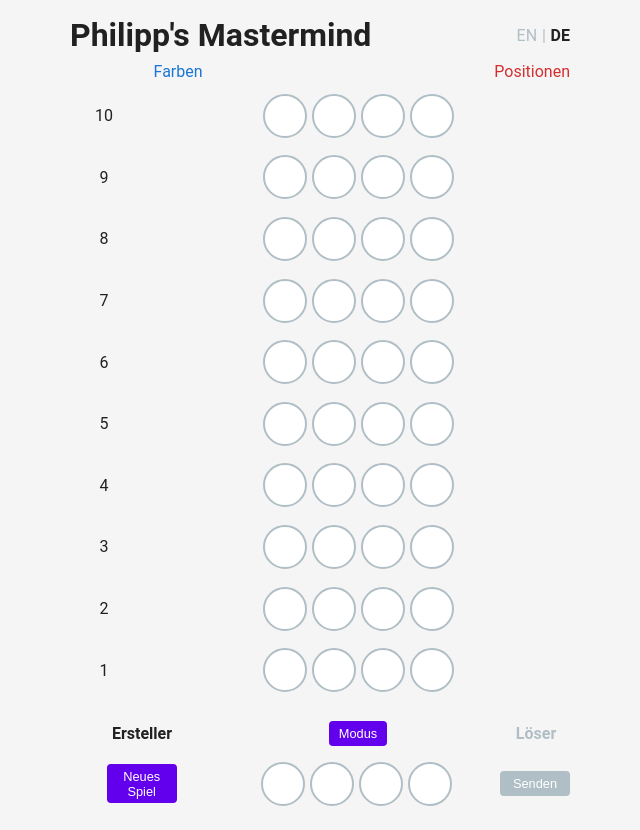
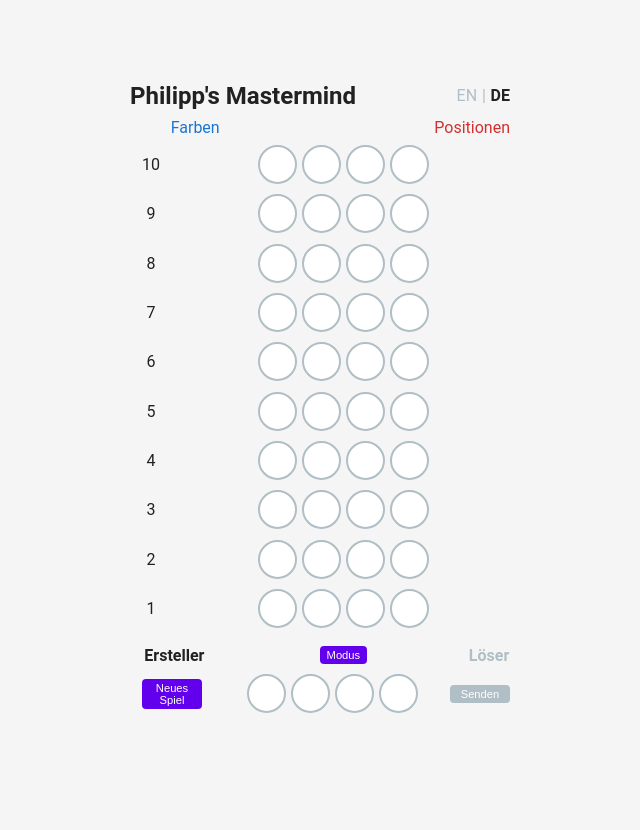
Before and after one commit to Trubar4/MasterMind, a plain HTML site: page philipp-mastermind-pwa/index.html in a window 1280 px wide. Shown: the whole page, without its empty margins (320-960 px from the left). After the commit the page ends 800 px from the top, so only its background shows below. Drawn offline with Linux system fonts and the light colour scheme.

Commit message:
Add files via upload

```diff
--- a/philipp-mastermind-pwa/styles.css
+++ b/philipp-mastermind-pwa/styles.css
@@ -12,8 +12,8 @@ body {
 .container {
     text-align: center;
     width: 95%;
-    max-width: 500px;
-    padding: 1rem;
+    max-width: 380px;
+    padding: 0.5rem;
 }
 
 .top-bar {
@@ -24,7 +24,7 @@ body {
 }
 
 h1 {
-    font-size: clamp(1.5rem, 5vw, 2rem);
+    font-size: clamp(1.2rem, 4vw, 1.5rem);
     color: #212121;
     margin: 0;
 }
@@ -32,10 +32,10 @@ h1 {
 /* New four-column header layout */
 .header {
     display: grid;
-    grid-template-columns: 1fr 1fr 4fr 1fr;
-    gap: 0.5rem;
+    grid-template-columns: 0.7fr 0.7fr 4fr 0.7fr;
+    gap: 0.3rem;
     align-items: center;
-    margin-bottom: 0.5rem;
+    margin-bottom: 0.3rem;
 }
 
 .colors-header {
@@ -55,16 +55,16 @@ h1 {
 #board {
     display: flex;
     flex-direction: column;
-    gap: 0.5rem;
+    gap: 0.25rem;
 }
 
 /* Four-column row layout */
 .row {
     display: grid;
-    grid-template-columns: 1fr 1fr 4fr 1fr;
-    gap: 0.5rem;
+    grid-template-columns: 0.7fr 0.7fr 4fr 0.7fr;
+    gap: 0.3rem;
     align-items: center;
-    padding: 0.3rem 0;
+    padding: 0.2rem 0;
     position: relative;
 }
 
@@ -99,8 +99,8 @@ h1 {
 }
 
 .circle {
-    width: clamp(30px, 8vw, 40px);
-    height: clamp(30px, 8vw, 40px);
+    width: clamp(25px, 7vw, 35px);
+    height: clamp(25px, 7vw, 35px);
     border-radius: 50%;
     background-color: white;
     border: 2px solid #B0BEC5;
@@ -108,15 +108,15 @@ h1 {
 }
 
 .check-btn {
-    font-size: clamp(0.7rem, 1.5vw, 0.8rem);
-    padding: 0.3rem 0.6rem;
+    font-size: clamp(0.6rem, 1.2vw, 0.7rem);
+    padding: 0.2rem 0.4rem;
     background-color: #B0BEC5;
     color: white;
     border: none;
     border-radius: 4px;
     cursor: pointer;
     position: absolute;
-    right: -20px;
+    right: -15px;
     transform: translateX(100%);
 }
 
@@ -132,11 +132,11 @@ h1 {
 /* Four-column roles layout */
 .roles {
     display: grid;
-    grid-template-columns: 1fr 1fr 4fr 1fr;
-    gap: 0.5rem;
+    grid-template-columns: 0.7fr 0.7fr 4fr 0.7fr;
+    gap: 0.3rem;
     align-items: center;
-    padding: 0.5rem 0;
-    margin-top: 1rem;
+    padding: 0.3rem 0;
+    margin-top: 0.6rem;
 }
 
 #codemaker-label {
@@ -149,8 +149,8 @@ h1 {
 
 #mode-btn {
     grid-column: 3;
-    font-size: clamp(0.7rem, 1.5vw, 0.8rem);
-    padding: 0.3rem 0.6rem;
+    font-size: clamp(0.6rem, 1.2vw, 0.7rem);
+    padding: 0.2rem 0.4rem;
     background-color: #6200EE;
     color: white;
     border: none;
@@ -174,23 +174,23 @@ h1 {
 /* Four-column controls layout */
 .controls {
     display: grid;
-    grid-template-columns: 1fr 1fr 4fr 1fr;
-    gap: 0.5rem;
+    grid-template-columns: 0.7fr 0.7fr 4fr 0.7fr;
+    gap: 0.3rem;
     align-items: center;
-    padding: 0.5rem 0;
+    padding: 0.3rem 0;
     position: relative;
 }
 
 #new-gamebtn {
     grid-column: 1 / span 2;
-    font-size: clamp(0.7rem, 1.5vw, 0.8rem);
-    padding: 0.3rem 0.6rem;
+    font-size: clamp(0.6rem, 1.2vw, 0.7rem);
+    padding: 0.2rem 0.4rem;
     background-color: #6200EE;
     color: white;
     border: none;
     border-radius: 4px;
     cursor: pointer;
-    width: 70px;
+    width: 60px;
     margin: 0 auto;
 }
 
@@ -204,14 +204,14 @@ h1 {
 
 #submitbtn {
     grid-column: 4;
-    font-size: clamp(0.7rem, 1.5vw, 0.8rem);
-    padding: 0.3rem 0.6rem;
+    font-size: clamp(0.6rem, 1.2vw, 0.7rem);
+    padding: 0.2rem 0.4rem;
     background-color: #B0BEC5;
     color: white;
     border: none;
     border-radius: 4px;
     cursor: pointer;
-    width: 70px;
+    width: 60px;
     margin: 0 auto;
 }
 
@@ -239,8 +239,8 @@ h1 {
 }
 
 .color-option {
-    width: clamp(30px, 8vw, 40px);
-    height: clamp(30px, 8vw, 40px);
+    width: clamp(25px, 7vw, 35px);
+    height: clamp(25px, 7vw, 35px);
     border-radius: 50%;
     cursor: pointer;
     border: 1px solid #ccc;
@@ -348,11 +348,12 @@ h1 {
 /* Find code message styling */
 .find-code-message {
     text-align: center;
-    margin: 10px 0;
-    padding: 8px;
+    margin: 6px 0;
+    padding: 5px;
     background-color: #f0f0f0;
     border-radius: 4px;
     font-weight: bold;
+    font-size: 0.8rem;
 }
 
 @media (max-width: 600px) {
```
Also changed, not shown: philipp-mastermind-pwa/script.js (line endings or trailing spaces).
